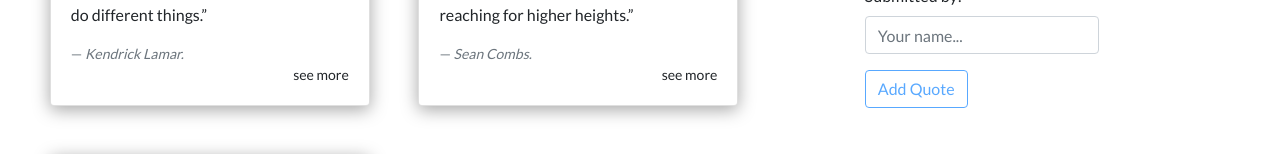
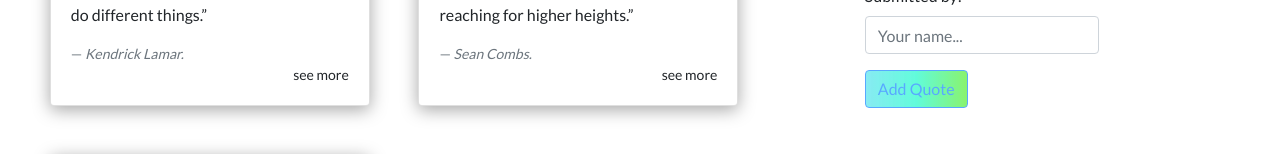
Before and after one commit to eddygero/Quotes, an Angular app: page / in a window 1280 px wide. Shown: the part 570-724 px from the top of the page. Built offline with nearby package versions, Linux system fonts and the light colour scheme.

Commit message:
updated commit

```diff
--- a/src/app/components/quote-details/quote-details.component.css
+++ b/src/app/components/quote-details/quote-details.component.css
@@ -1,9 +1,10 @@
 .card-footer {
   padding: 1%;
   margin-bottom: 0 !important;
-  background-color: rgb(228, 35, 35);
+  background-color: rgb(248, 188, 188);
 }
 
 button { /*positions all buttons*/
   float: right;
+  background: linear-gradient(90deg, rgba(61, 223, 235, 0.945) 0%, rgb(14, 250, 199) 50%, rgb(74, 238, 33) 100% );
 }
--- a/src/app/components/quote-form/quote-form.component.css
+++ b/src/app/components/quote-form/quote-form.component.css
@@ -0,0 +1,9 @@
+button { /*positions all buttons*/
+    float: centre;
+    background: linear-gradient(90deg, rgba(61, 223, 235, 0.945) 0%, rgb(14, 250, 199) 50%, rgb(74, 238, 33) 100% );
+  }
+
+body {
+
+    background-color: aqua;
+}
```
